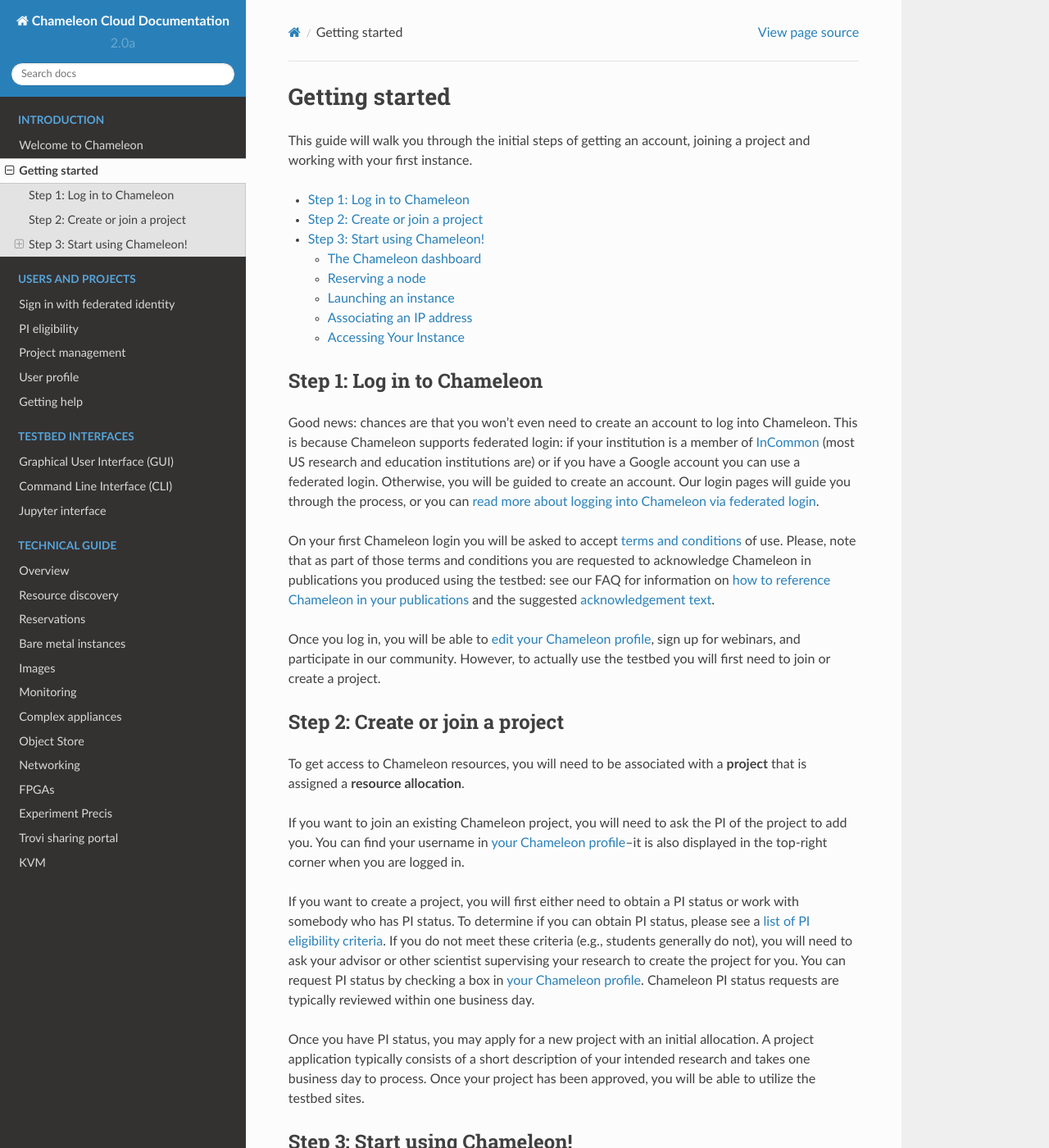
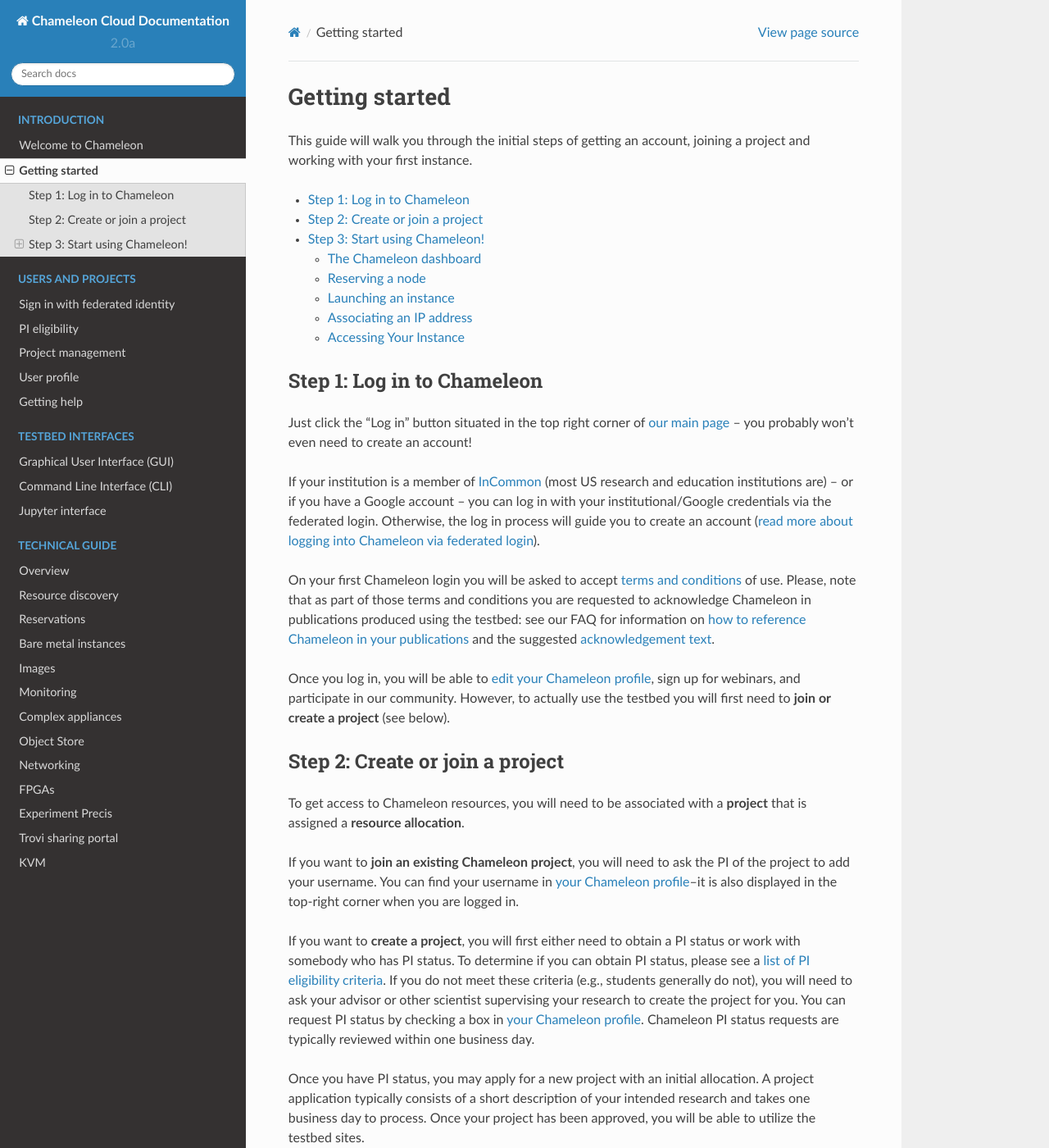
Before and after one commit to ChameleonCloud/docs, a Sphinx documentation site: the page built from source/getting-started/index.rst, in a window 1280 px wide and 1400 px high. Shown: the whole window at 82% size. Built offline with Sphinx 7.4.7 and the Read the Docs theme 2.0.0, drawn with Linux system fonts in a browser that asks for light colours.

Commit message:
Update getting started guidelines (#50)
Co-authored-by: Jason Anderson <796413+diurnalist@users.noreply.github.com>

```diff
--- a/source/getting-started/index.rst
+++ b/source/getting-started/index.rst
@@ -17,18 +17,19 @@ joining a project and working with your first instance.
 Step 1: Log in to Chameleon
 ===========================
 
-Good news: chances are that you won’t even need to create an account to log into
-Chameleon. This is because Chameleon supports federated login: if your
-institution is a member of `InCommon`_ (most US research and education
-institutions are) or if you have a Google account you can use a federated login.
-Otherwise, you will be guided to create an account. Our login pages will guide
-you through the process, or you can :ref:`read more about logging into Chameleon
-via federated login <federation>`.
+Just click the “Log in” button situated in the top right corner of `our main page
+<https://www.chameleoncloud.org>`_ -- you probably won’t even need to create an account!
+
+If your institution is a member of `InCommon`_ (most US research and education
+institutions are) -- or if you have a Google account -- you can log in with your
+institutional/Google credentials via the federated login. Otherwise, the log in process
+will guide you to create an account (:ref:`read more about logging into Chameleon
+via federated login <federation>`).
 
 On your first Chameleon login you will be asked to accept `terms and conditions
 <https://auth.chameleoncloud.org/auth/realms/chameleon/terms>`_ of use. Please,
 note that as part of those terms and conditions you are requested to acknowledge
-Chameleon in publications you produced using the testbed: see our FAQ for
+Chameleon in publications produced using the testbed: see our FAQ for
 information on `how to reference Chameleon in your publications
 <https://www.chameleoncloud.org/learn/frequently-asked-questions/#toc-how-should-i-reference-chameleon->`_
 and the suggested `acknowledgement text
@@ -36,8 +37,8 @@ and the suggested `acknowledgement text
 
 Once you log in, you will be able to :ref:`edit your Chameleon profile
 <profile-page>`, sign up for webinars, and participate in our community.
-However, to actually use the testbed you will first need to join or create a
-project.
+However, to actually use the testbed you will first need to **join or create a
+project** (see below).
 
 .. _getting-started-project:
 
@@ -47,12 +48,12 @@ Step 2: Create or join a project
 To get access to Chameleon resources, you will need to be associated with a
 **project** that is assigned a **resource allocation**.
 
-If you want to join an existing Chameleon project, you will need to ask the PI
-of the project to add you. You can find your username in `your Chameleon profile
+If you want to **join an existing Chameleon project**, you will need to ask the PI
+of the project to add your username. You can find your username in `your Chameleon profile
 <https://www.chameleoncloud.org/user/profile/>`_--it is also displayed in the
 top-right corner when you are logged in.
 
-If you want to create a project, you will first either need to obtain a PI
+If you want to **create a project**, you will first either need to obtain a PI
 status or work with somebody who has PI status. To determine if you can obtain
 PI status, please see a :ref:`list of PI eligibility criteria <pi-eligibility>`.
 If you do not meet these criteria (e.g., students generally do not), you will
```
